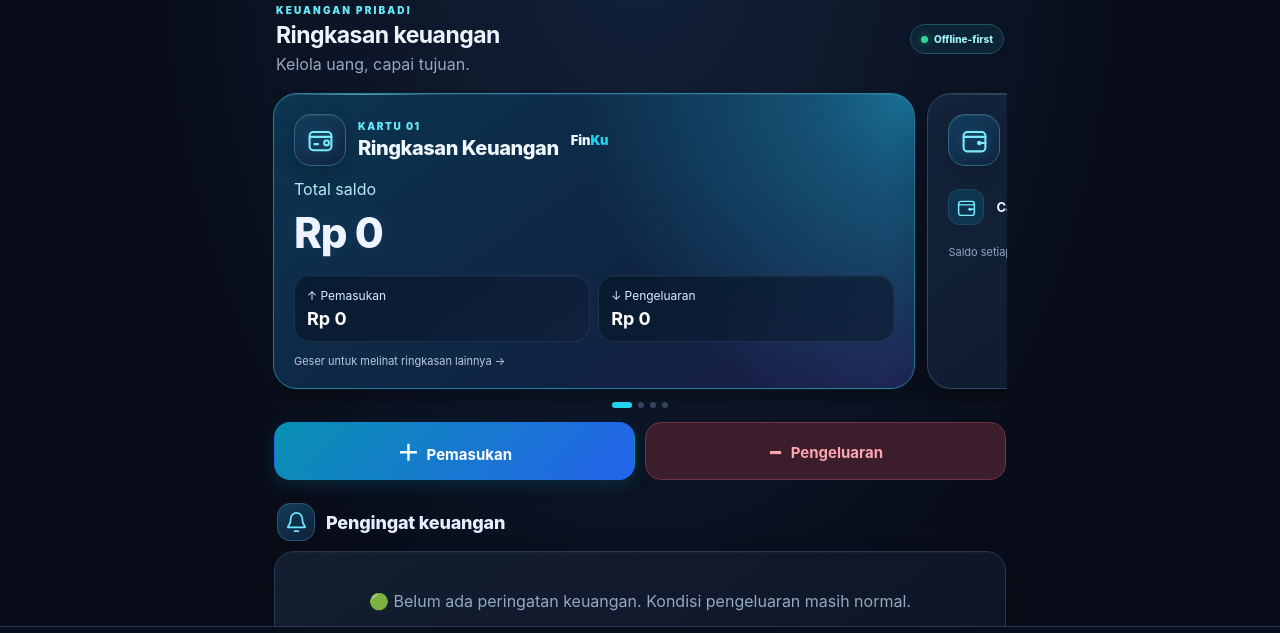
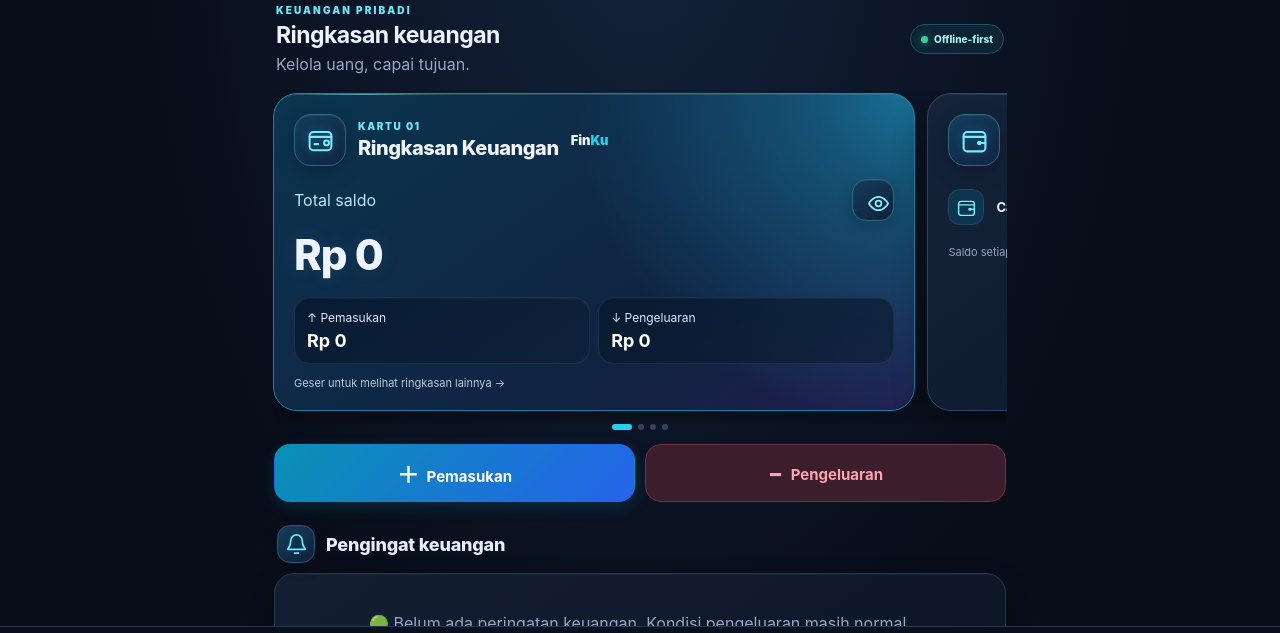
Before and after one commit to mfadholi27-bot/DompetKu, a plain HTML site: page index.html in a window 1280 px wide. Shown: the part 94-727 px from the top of the page. Drawn offline with Linux system fonts and the light colour scheme.

Commit message:
FinKu V.2.11.0 Tersembunyi

```diff
--- a/index.html
+++ b/index.html
@@ -147,6 +147,16 @@ header .brand-header h1{font-size:27px;letter-spacing:-.7px;margin:0}
 @media(max-width:390px){.heading-icon{width:46px;height:46px;flex-basis:46px}.heading-icon svg{width:26px;height:26px}.card-title{font-size:18px}.wallet-summary-row{grid-template-columns:34px minmax(0,1fr) auto;gap:8px}.wallet-mini-icon{width:32px;height:32px}.category-badge{width:38px;height:38px;flex-basis:38px}.category-badge svg{width:22px;height:22px}}
 @media(prefers-reduced-motion:reduce){.progress .bar,.progress .bar:after{animation:none!important}}
 
+
+/* One-tap privacy toggle for total balance */
+.balance-label-row{display:flex;align-items:center;justify-content:space-between;gap:12px;margin-top:12px}
+.balance-label-row .muted{margin-top:0!important}
+.balance-visibility-btn{width:42px;height:42px;flex:0 0 42px;display:grid;place-items:center;border-radius:14px;background:linear-gradient(145deg,#123d59,#10213a);border:1px solid #2d6784;color:#8be9ff;box-shadow:0 5px 16px #0003,inset 0 1px 0 #ffffff14;cursor:pointer;transition:transform .16s ease,background .16s ease,box-shadow .16s ease}
+.balance-visibility-btn:active{transform:scale(.94)}
+.balance-visibility-btn svg{width:23px;height:23px;fill:none;stroke:currentColor;stroke-width:1.8;stroke-linecap:round;stroke-linejoin:round}
+.balance-visibility-btn[aria-pressed="true"]{color:#fcd34d;border-color:#85672c;background:linear-gradient(145deg,#42351b,#252239);box-shadow:0 0 14px #fbbf2422}
+#balance.balance-hidden{letter-spacing:4px;font-size:clamp(30px,8vw,39px)}
+
 </style>
 </head>
 <body>
@@ -167,7 +177,16 @@ header .brand-header h1{font-size:27px;letter-spacing:-.7px;margin:0}
   <div class="dashboard-slide">
     <div class="card balance hero-balance">
       <div class="card-heading"><span class="heading-icon icon-balance"><svg viewBox="0 0 24 24" aria-hidden="true"><rect x="3" y="5" width="18" height="15" rx="3"/><path d="M3 9h18M7 15h3"/><circle cx="17" cy="14" r="2"/></svg></span><div><div class="slide-kicker">KARTU 01</div><div class="card-title">Ringkasan Keuangan</div></div><span class="brand-mini">Fin<span>Ku</span></span></div>
-      <div class="muted" style="margin-top:12px">Total saldo</div>
+      <div class="balance-label-row">
+        <div class="muted">Total saldo</div>
+        <button type="button" class="balance-visibility-btn" id="toggleBalanceVisibility"
+          onclick="toggleBalanceVisibility()" aria-label="Sembunyikan total saldo" aria-pressed="false" title="Sembunyikan/tampilkan saldo">
+          <svg id="balanceEyeIcon" viewBox="0 0 24 24" aria-hidden="true">
+            <path d="M2 12s3.6-7 10-7 10 7 10 7-3.6 7-10 7S2 12 2 12Z"/>
+            <circle cx="12" cy="12" r="3"/>
+          </svg>
+        </button>
+      </div>
       <div class="amount" id="balance">Rp0</div>
       <div class="stats">
         <div class="stat"><span>↑ Pemasukan</span><b id="income">Rp0</b></div>
@@ -754,10 +773,38 @@ function renderDashboardCards(){
  const rec=document.getElementById('slideReceivableTotal');if(rec)rec.textContent=rupiah(outstandingDebtTotal('receivable'));
  const sav=document.getElementById('slideSavingsTotal');if(sav)sav.textContent=rupiah(db.goals.reduce((a,g)=>a+(Number(g.saved)||0),0));
 }
+let balanceAmountHidden = false;
+function renderVisibleBalance(){
+  const el = document.getElementById('balance');
+  const btn = document.getElementById('toggleBalanceVisibility');
+  const icon = document.getElementById('balanceEyeIcon');
+  if (!el) return;
+  if (!el.dataset.realBalance) el.dataset.realBalance = el.textContent || 'Rp0';
+  el.textContent = balanceAmountHidden ? '••••••••' : el.dataset.realBalance;
+  el.classList.toggle('balance-hidden', balanceAmountHidden);
+  if (btn) {
+    btn.setAttribute('aria-pressed', balanceAmountHidden ? 'true' : 'false');
+    btn.setAttribute('aria-label', balanceAmountHidden ? 'Tampilkan total saldo' : 'Sembunyikan total saldo');
+    btn.title = balanceAmountHidden ? 'Tampilkan saldo' : 'Sembunyikan saldo';
+  }
+  if (icon) {
+    icon.innerHTML = balanceAmountHidden
+      ? '<path d="M3 3l18 18M10.6 10.6a2 2 0 0 0 2.8 2.8"/><path d="M9.9 5.2A10.8 10.8 0 0 1 12 5c6.4 0 10 7 10 7a16 16 0 0 1-3.1 3.8M6.2 6.2C3.5 8.1 2 12 2 12s3.6 7 10 7a10.8 10.8 0 0 0 3.2-.5"/>'
+      : '<path d="M2 12s3.6-7 10-7 10 7 10 7-3.6 7-10 7S2 12 2 12Z"/><circle cx="12" cy="12" r="3"/>';
+  }
+}
+function toggleBalanceVisibility(){
+  const el = document.getElementById('balance');
+  if (el && !balanceAmountHidden) el.dataset.realBalance = el.textContent || 'Rp0';
+  balanceAmountHidden = !balanceAmountHidden;
+  renderVisibleBalance();
+}
+
 function renderHome(){
   const inc=total('income'),exp=total('expense');
   const set=(id,value)=>{const el=document.getElementById(id);if(el)el.textContent=value};
   set('balance',rupiah(totalWalletBalance()));
+  const balanceEl=document.getElementById('balance'); if(balanceEl) balanceEl.dataset.realBalance=rupiah(totalWalletBalance()); renderVisibleBalance();
   set('income',rupiah(inc));
   set('expense',rupiah(exp));
   renderDashboardCards();
--- a/sw.js
+++ b/sw.js
@@ -1,5 +1,5 @@
 'use strict';
-const CACHE_NAME = 'finku-v2-11-0-polish-1';
+const CACHE_NAME = 'finku-v2-11-0-balance-privacy-1';
 const APP_FILES = ['./','./index.html','./manifest.webmanifest','./icon-180.png','./icon-512.png'];
 self.addEventListener('install', event => {
   event.waitUntil(caches.open(CACHE_NAME).then(cache=>cache.addAll(APP_FILES)).then(()=>self.skipWaiting()));
```
